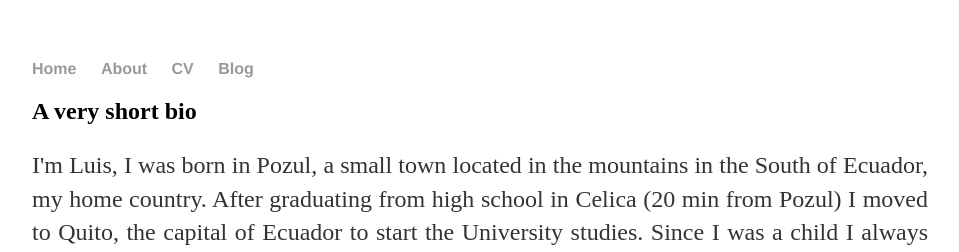
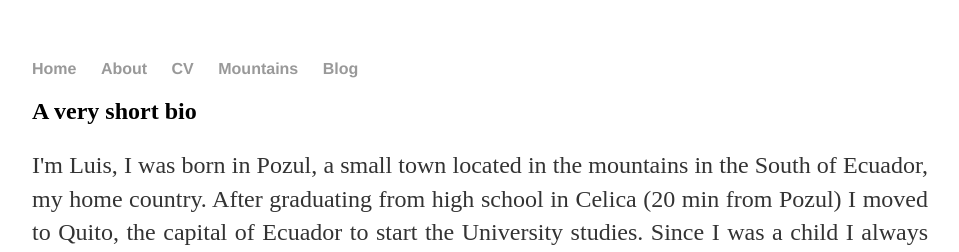
Before and after one commit to lmanzanillas/lmanzanillas.github.io, a Jekyll site: the page built from about/index.html, in a window 1280 px wide. Shown: the top 252 px of the page, without its empty margins (160-1119 px from the left). Built offline with Jekyll 4.4.1, drawn with Linux system fonts in a browser that asks for light colours.

Commit message:
Update default.html
add mountains

```diff
--- a/_layouts/default.html
+++ b/_layouts/default.html
@@ -13,6 +13,7 @@
 	        		<li><a href="/">Home</a></li>
 		        	<li><a href="/about">About</a></li>
 	        		<li><a href="/cv">CV</a></li>
+				<li><a href="/mountains">Mountains</a></li>
 	        		<li><a href="/blog">Blog</a></li>
 	    		</ul>
 			</nav>
```
